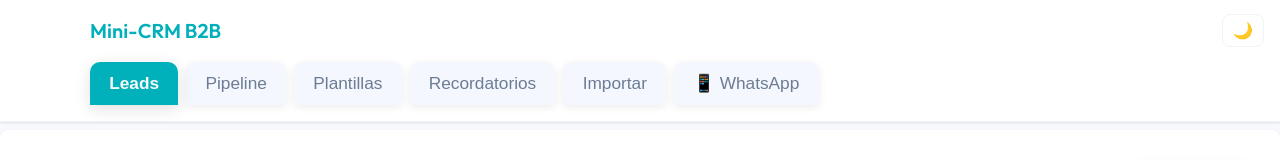
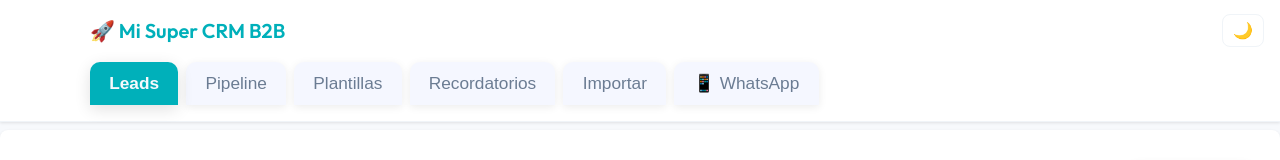
Before and after one commit to martinbeasnunez/crm-b2b, a website: page index.html in a window 1280 px wide. Shown: the top 160 px of the page. Drawn offline with Linux system fonts and the light colour scheme.

Commit message:
feat: actualicé el título principal

```diff
--- a/index.html
+++ b/index.html
@@ -9,7 +9,7 @@
 <body>
   <header class="sticky">
     <div class="wrap">
-      <h1>Mini-CRM B2B</h1>
+      <h1>🚀 Mi Super CRM B2B</h1>
       <nav class="tabs">
         <button class="tab-btn" data-tab="leads">Leads</button>
         <button class="tab-btn" data-tab="pipeline">Pipeline</button>
```
